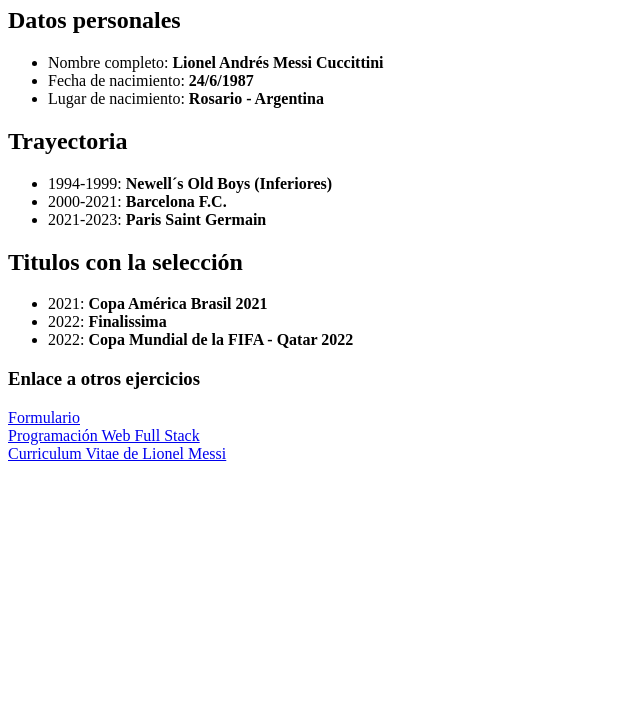
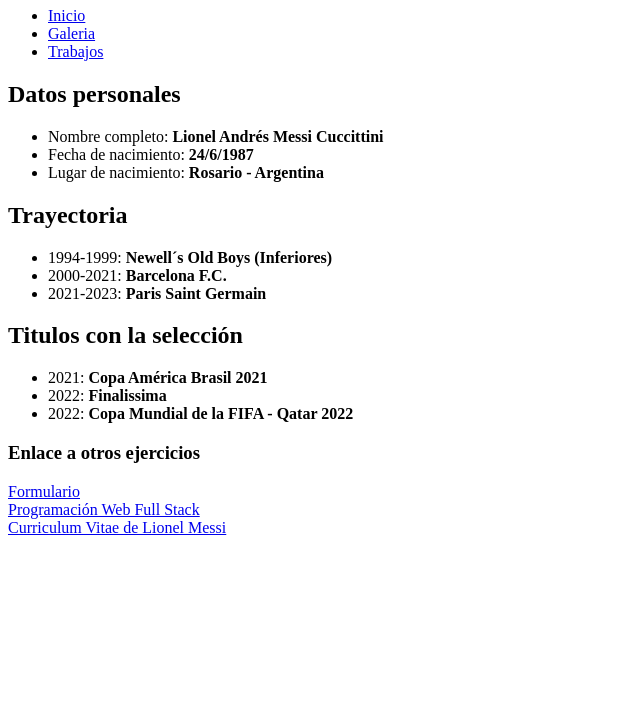
Before and after one commit to valentin-barsanti/primera-pagina, a plain HTML site: page curriculum-messi.html in a window 1280 px wide. Shown: the part 73-800 px from the top of the page, without its empty margins (0-640 px from the left). Drawn offline with Linux system fonts and the light colour scheme.

Commit message:
new-changes

```diff
--- a/curriculum-messi.html
+++ b/curriculum-messi.html
@@ -8,6 +8,13 @@
   <body>
     <header>
       <h1>Curriculum Vitae de Lionel Messi</h1>
+      <nav>
+        <ul>
+          <li><a href="./index.html">Inicio</a></li>
+          <li><a href="#">Galeria</a></li>
+          <li><a href="./trabajos.html">Trabajos</a></li>
+        </ul>
+      </nav>
     </header>
     <main>
       <section>
```
Also changed, not shown: formulario.html (+7 -0 lines), index.html (+2 -2 lines), prog-web-fs.html (+7 -0 lines), trabajos.html (+7 -0 lines).
